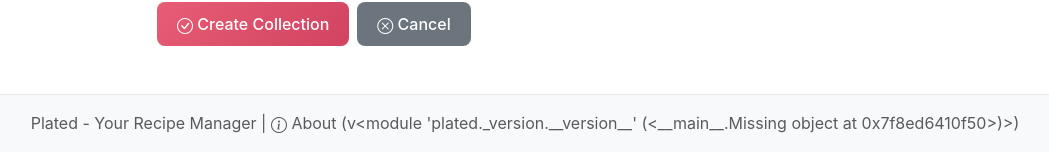
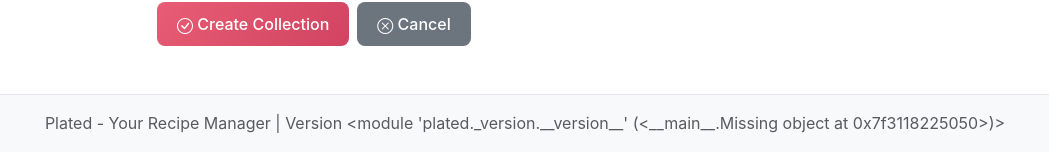
Before and after one commit to AdrianVollmer/Plated, a Django app: page /collections/new/ in a window 1280 px wide. Shown: the part 745-897 px from the top of the page, without its empty margins (115-1164 px from the left). Run offline with Django 5.2, Linux system fonts and the light colour scheme; data that the repository does not hold is empty.

Commit message:
Fix footer link

```diff
--- a/src/plated/templates/base.html
+++ b/src/plated/templates/base.html
@@ -112,9 +112,7 @@
             <div class="container">
                 <p class="text-muted mb-0">
                     {% trans "Plated - Your Recipe Manager" %} |
-                    <a href="{% url 'about' %}" class="text-muted text-decoration-none">
-                        <i class="bi bi-info-circle"></i> {% trans "About" %} (v{{ app_version }})
-                    </a>
+                    <a href="{% url 'about' %}" class="text-muted text-decoration-none">Version {{ app_version }}</a>
                 </p>
             </div>
         </footer>
```
